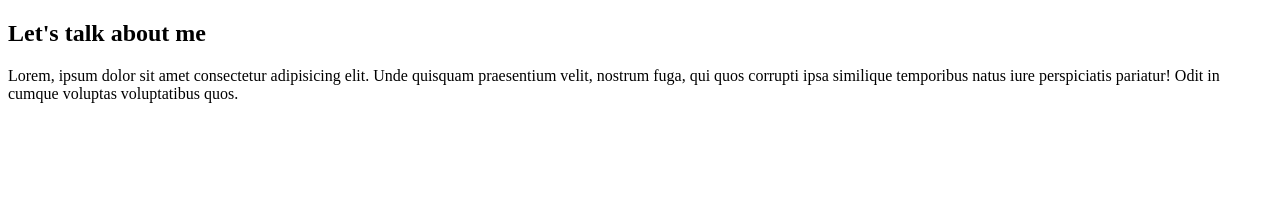
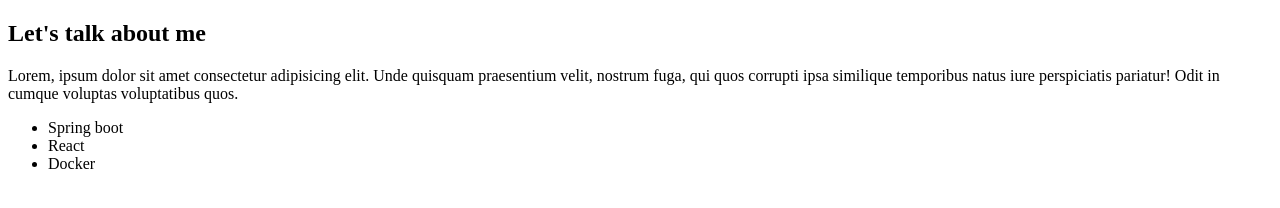
Before and after one commit to Onjatiana-ramanitrarivo/Pratique-Gitflow, a plain HTML site: page about.html in a window 1280 px wide. Drawn offline with Linux system fonts and the light colour scheme.

Commit message:
fix: ajout list des skills

```diff
--- a/about.html
+++ b/about.html
@@ -10,5 +10,10 @@
     <p>
         Lorem, ipsum dolor sit amet consectetur adipisicing elit. Unde quisquam praesentium velit, nostrum fuga, qui quos corrupti ipsa similique temporibus natus iure perspiciatis pariatur! Odit in cumque voluptas voluptatibus quos.
     </p>
+    <ul>
+        <li>Spring boot</li>
+        <li>React</li>
+        <li>Docker</li>
+    </ul>
 </body>
 </html>
```
